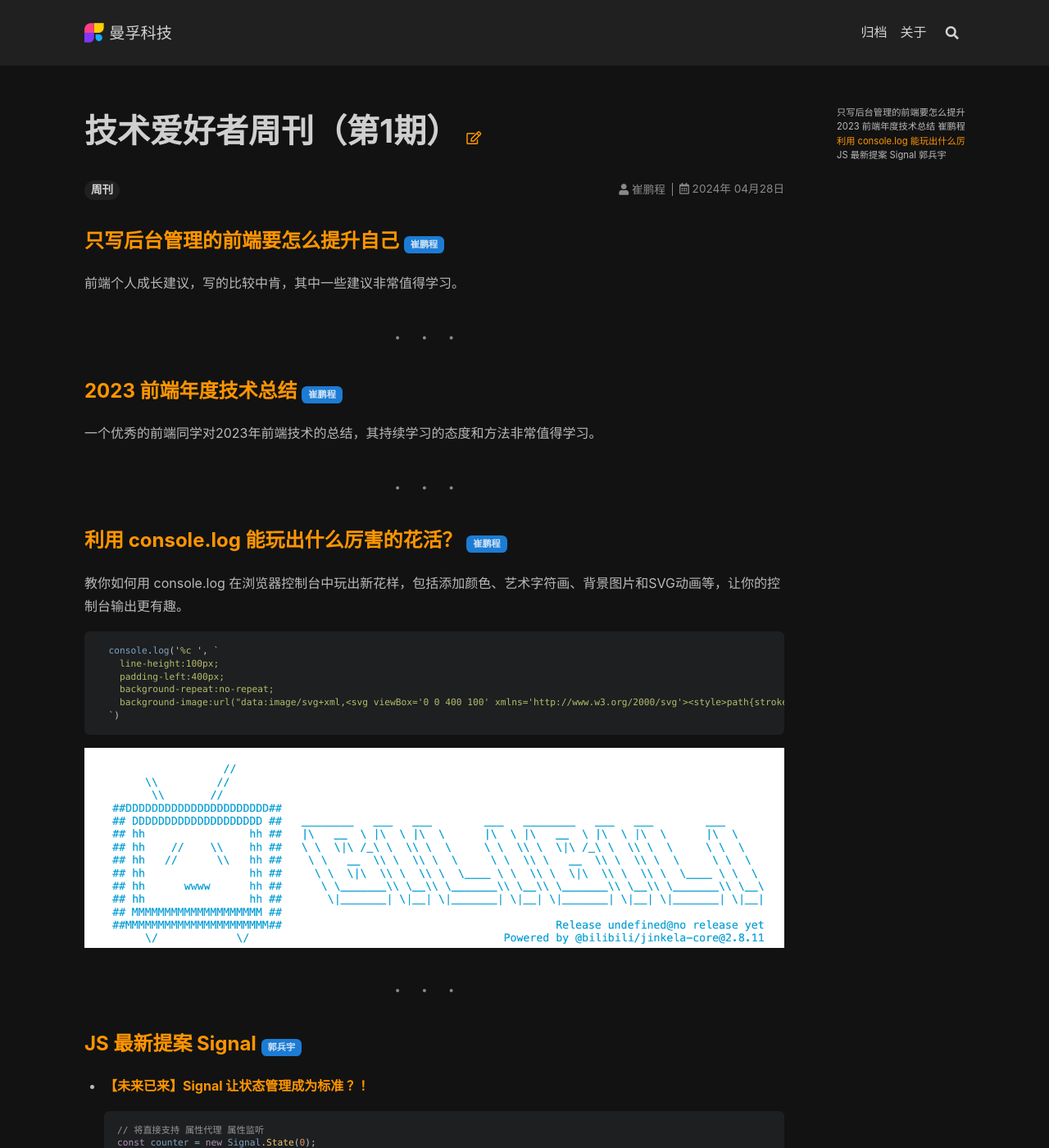
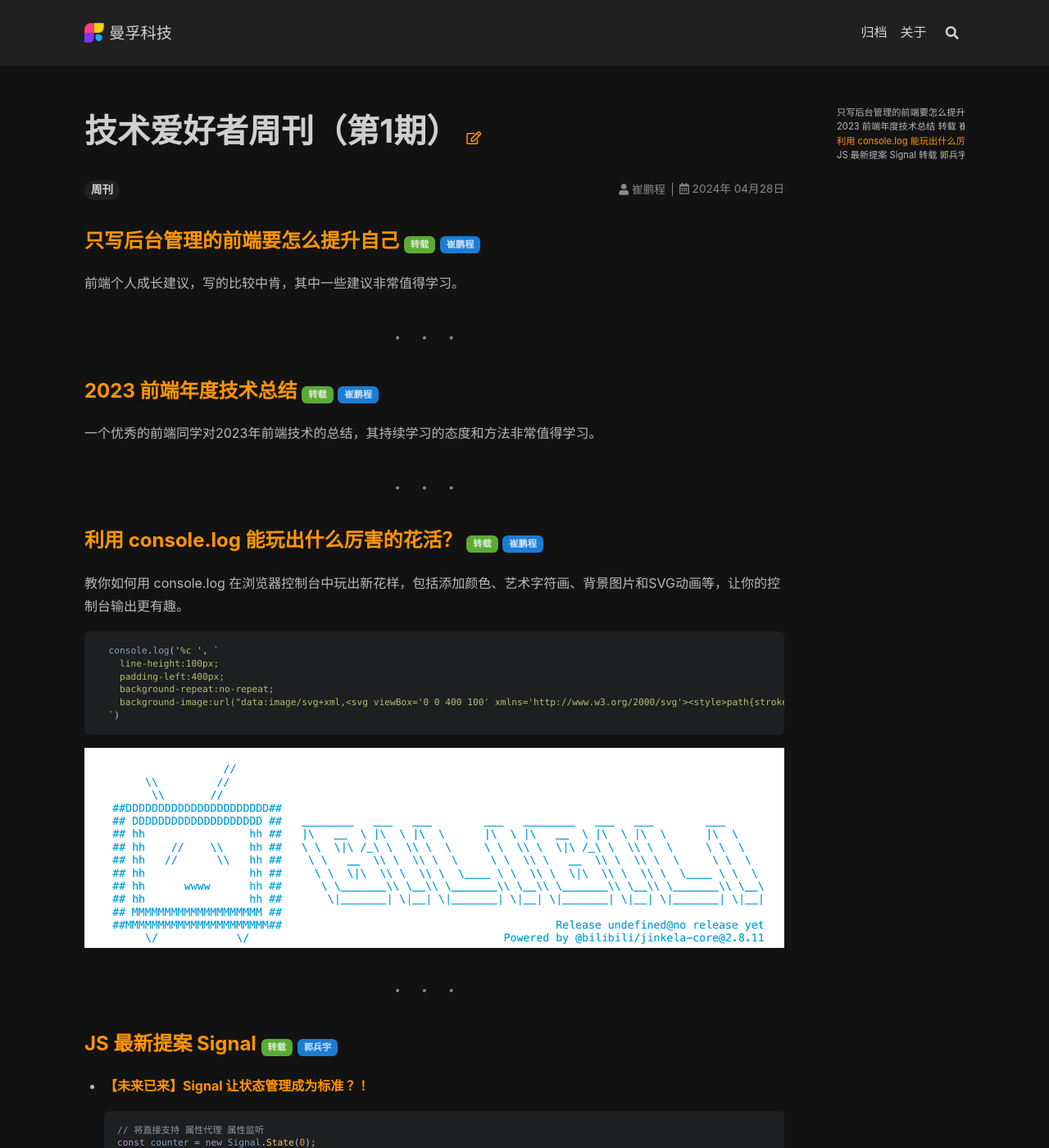
Before and after one commit to RD-MindFLow/rd-mindflow.github.io, a Jekyll site: the page built from _posts/2024-04-28-技术爱好者周刊（第1期）.md, in a window 1280 px wide and 1400 px high. Shown: the whole window at 82% size. Built offline with Jekyll 4.4.1, drawn with Linux system fonts in a browser that asks for light colours; nearby versions of some CDN libraries; comment, search, counter and statistics services are not loaded.

````diff
--- a/_posts/2024-04-28-技术爱好者周刊（第1期）.md
+++ b/_posts/2024-04-28-技术爱好者周刊（第1期）.md
@@ -6,17 +6,17 @@ author: 崔鹏程
 ---
 
 
-### [只写后台管理的前端要怎么提升自己](https://juejin.cn/post/7360528073631318027)  `崔鹏程`{:.info}
+### [只写后台管理的前端要怎么提升自己](https://juejin.cn/post/7360528073631318027) `转载`{:.success} `崔鹏程`{:.info}
 前端个人成长建议，写的比较中肯，其中一些建议非常值得学习。
 
 ***
 
-### [2023 前端年度技术总结](https://juejin.cn/post/7318561797451939881)  `崔鹏程`{:.info}
+### [2023 前端年度技术总结](https://juejin.cn/post/7318561797451939881)  `转载`{:.success} `崔鹏程`{:.info}
 一个优秀的前端同学对2023年前端技术的总结，其持续学习的态度和方法非常值得学习。
 
 ***
 
-### [利用 console.log 能玩出什么厉害的花活？](https://juejin.cn/post/7345105687453581351)  `崔鹏程`{:.info}
+### [利用 console.log 能玩出什么厉害的花活？](https://juejin.cn/post/7345105687453581351)  `转载`{:.success} `崔鹏程`{:.info}
 教你如何用 console.log 在浏览器控制台中玩出新花样，包括添加颜色、艺术字符画、背景图片和SVG动画等，让你的控制台输出更有趣。
 ```js
   console.log('%c ', `
@@ -31,7 +31,7 @@ author: 崔鹏程
 
 ***
 
-### [JS 最新提案 Signal](https://github.com/tc39/proposal-signals) `郭兵宇`{:.info}
+### [JS 最新提案 Signal](https://github.com/tc39/proposal-signals) `转载`{:.success} `郭兵宇`{:.info}
 - [【未来已来】Signal 让状态管理成为标准 ？！](https://segmentfault.com/a/1190000044824041)
 ```js
 // 将直接支持 属性代理 属性监听
````
